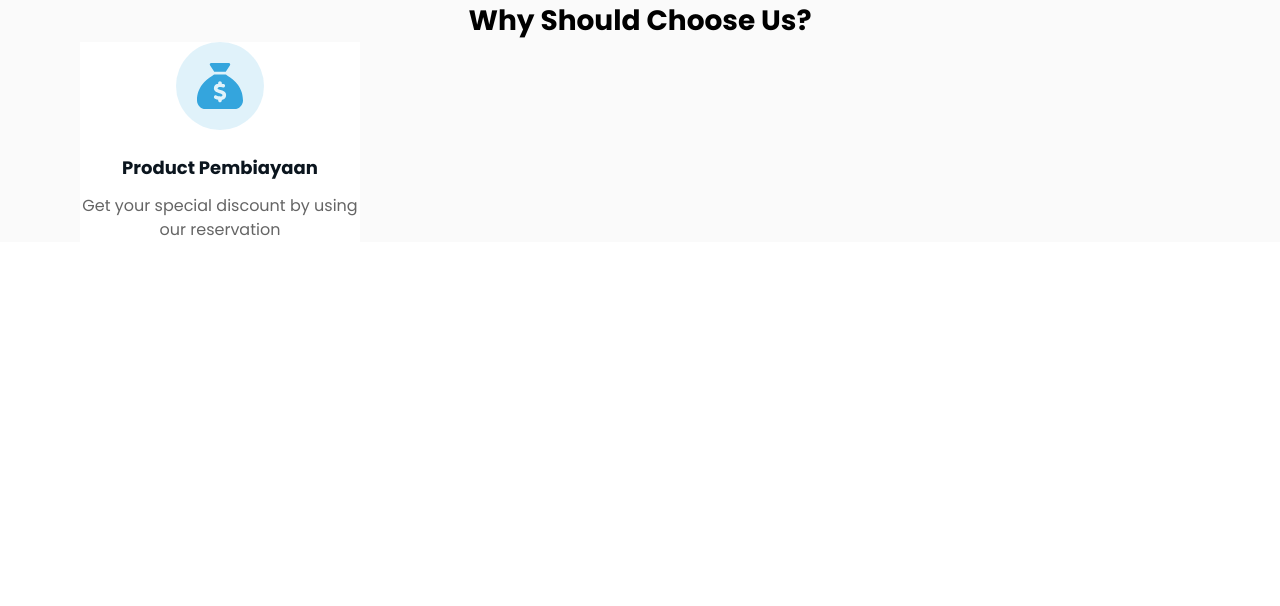
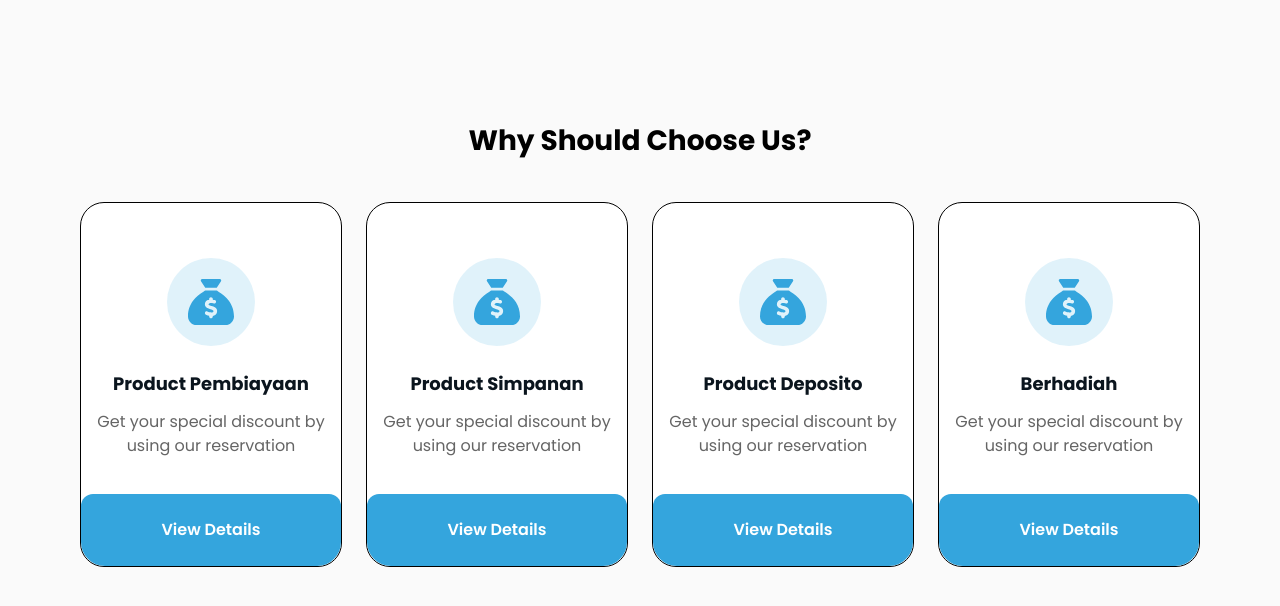
Before and after one commit to rizwangustama/banksyariah, a plain HTML site: page index.html in a window 1280 px wide. Drawn offline with nearby package versions, Linux system fonts and the light colour scheme.

Commit message:
fix choose

```diff
--- a/index.html
+++ b/index.html
@@ -25,6 +25,7 @@
                 extend: {
                 colors: {
                     clifford: '#da373d',
+                    primary: '#34A5DD',
                     background: "#FAFAFA",
                     dark: '#0B151E',
                     lightGray: '#656565'
@@ -56,20 +57,56 @@
 
 </head>
 <body>
-    <div class="should-choose bg-background">
+    <div class="should-choose bg-background py-[120px]">
         <div class="container">
             <h1 class="heading-2 text-center">Why Should Choose Us?</h1>
-            <div class="grid grid-cols-4">
+            <div class="grid grid-cols-4 gap-6 pt-10">
                 <!-- card 1 -->
-                <div class="card-choose bg-white">
-                    <div class="flex flex-col gap-6">
+                <div class="card-choose bg-white rounded-3xl border border-black">
+                    <div class="flex flex-col gap-6 pt-[55px] pb-9 px-[7px]">
                         <img class="mx-auto" src="./assets/images/icon-1.svg" alt="">
                         <div class="body text-center">
                             <h1 class="heading-3 text-dark mb-3">Product Pembiayaan</h1>
                             <p class="content-1 text-lightGray">Get your special discount by using our reservation</p>
                         </div>
                     </div>
-
+                    <a href="http://" class="text-base font-semibold bg-primary w-full flex text-center justify-center text-white py-6 rounded-t-xl rounded-b-3xl">View Details</a>
+                </div>
+                <!-- End Card 1 -->
+                 <!-- card 1 -->
+                 <div class="card-choose bg-white rounded-3xl border border-black">
+                    <div class="flex flex-col gap-6 pt-[55px] pb-9 px-[7px]">
+                        <img class="mx-auto" src="./assets/images/icon-1.svg" alt="">
+                        <div class="body text-center">
+                            <h1 class="heading-3 text-dark mb-3">Product Simpanan</h1>
+                            <p class="content-1 text-lightGray">Get your special discount by using our reservation</p>
+                        </div>
+                    </div>
+                    <a href="http://" class="text-base font-semibold bg-primary w-full flex text-center justify-center text-white py-6 rounded-t-xl rounded-b-3xl">View Details</a>
+                </div>
+                <!-- End Card 1 -->
+                 <!-- card 1 -->
+                 <div class="card-choose bg-white rounded-3xl border border-black">
+                    <div class="flex flex-col gap-6 pt-[55px] pb-9 px-[7px]">
+                        <img class="mx-auto" src="./assets/images/icon-1.svg" alt="">
+                        <div class="body text-center">
+                            <h1 class="heading-3 text-dark mb-3">Product Deposito</h1>
+                            <p class="content-1 text-lightGray">Get your special discount by using our reservation</p>
+                        </div>
+                    </div>
+                    <a href="http://" class="text-base font-semibold bg-primary w-full flex text-center justify-center text-white py-6 rounded-t-xl rounded-b-3xl">View Details</a>
+                </div>
+                <!-- End Card 1 -->
+                 <!-- card 1 -->
+                 <div class="card-choose bg-white rounded-3xl border border-black">
+                    <div class="flex flex-col gap-6 pt-[55px] pb-9 px-[7px]">
+                        <img class="mx-auto" src="./assets/images/icon-1.svg" alt="">
+                        <div class="body text-center">
+                            <h1 class="heading-3 text-dark mb-3">Berhadiah</h1>
+                            <p class="content-1 text-lightGray">Get your special discount by using our reservation</p>
+                        </div>
+                    </div>
+                    <a href="http://" class="text-base font-semibold bg-primary w-full flex text-center justify-center text-white py-6 rounded-t-xl rounded-b-3xl">View Details</a>
                 </div>
                 <!-- End Card 1 -->
             </div>
```
